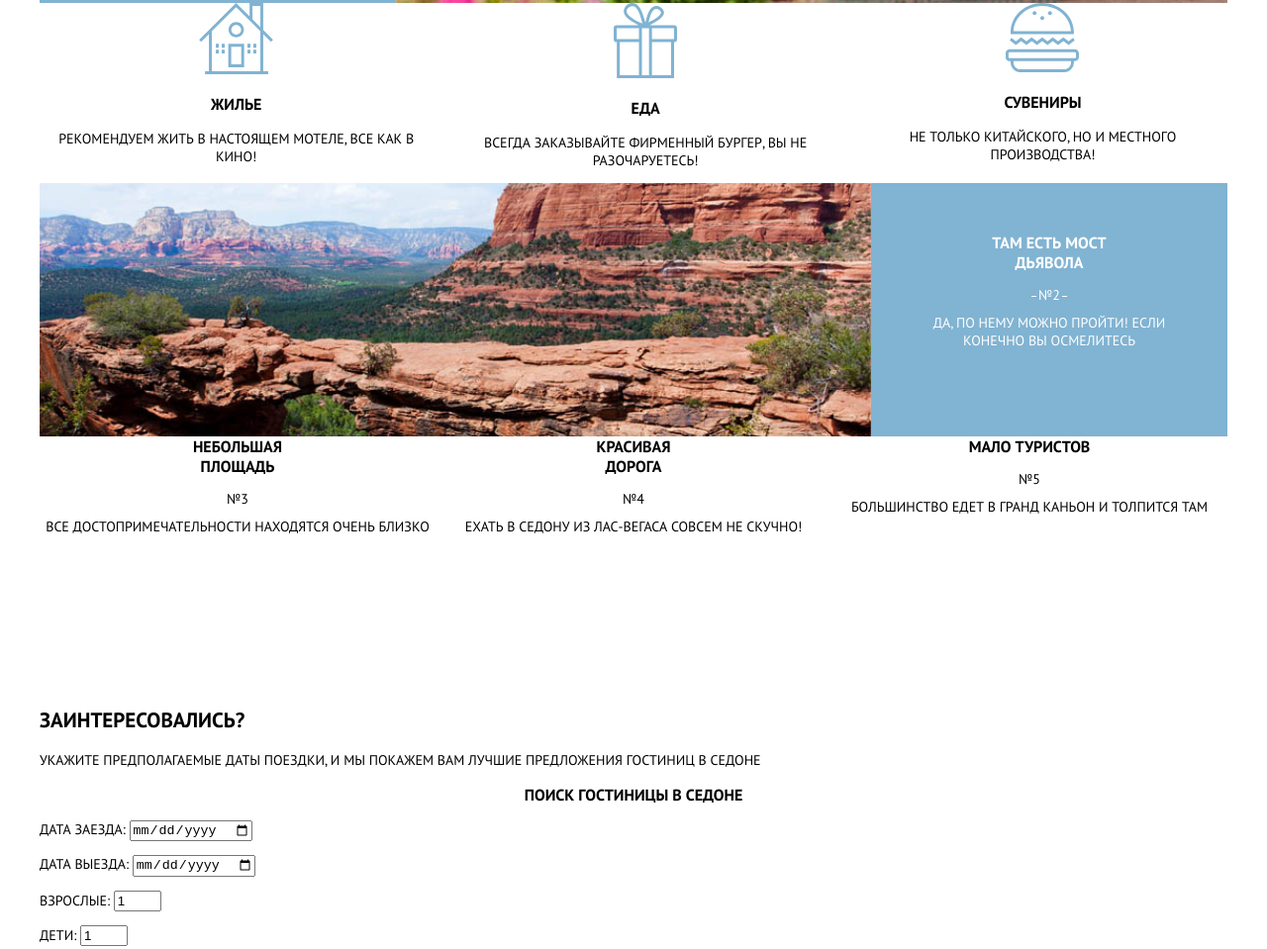
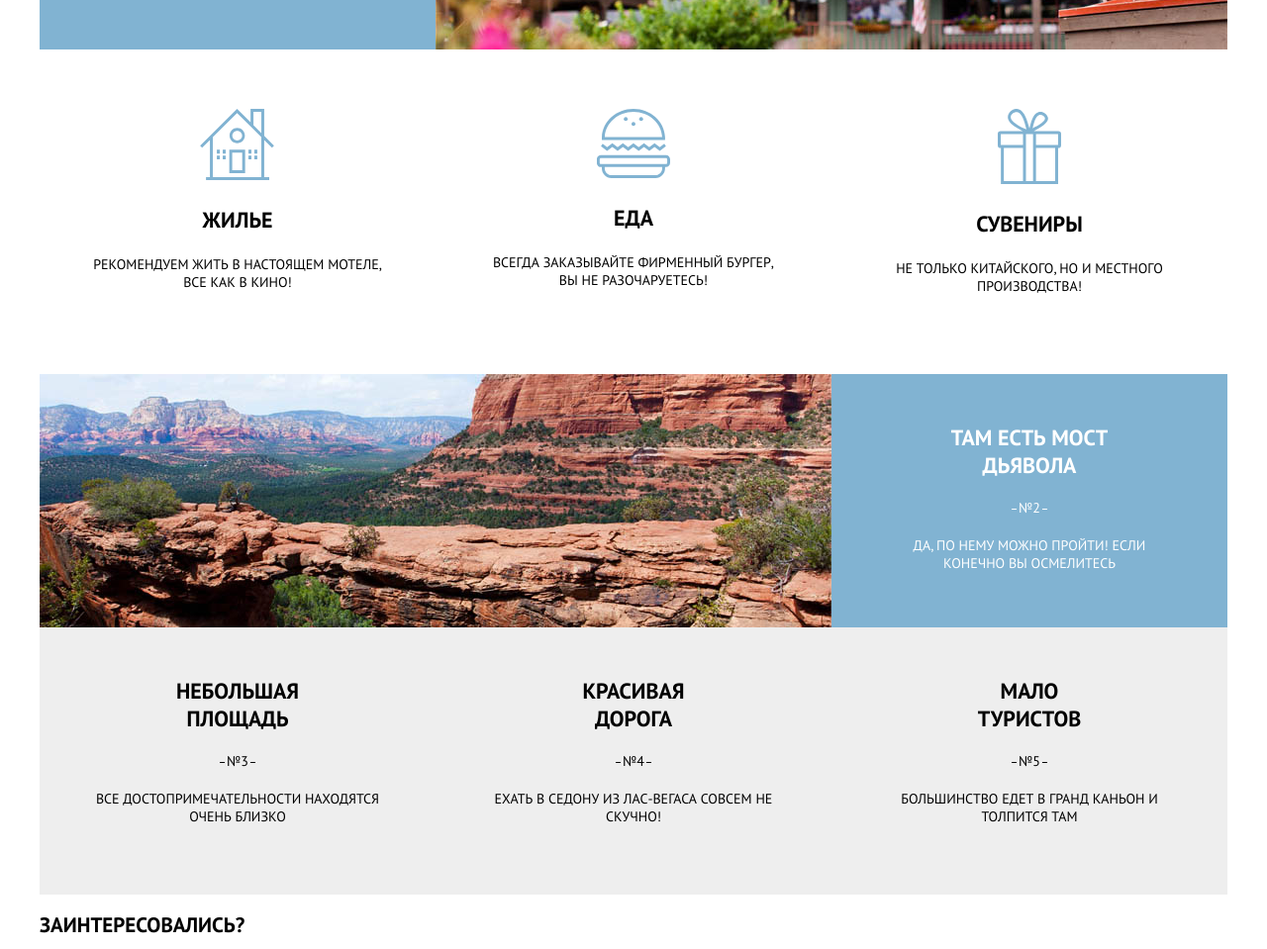
Before and after one commit to NataliaKalacheva/sedona, a plain HTML site: page index.html in a window 1280 px wide. Shown: the part 977-1936 px from the top of the page at 99% size. Drawn offline with Linux system fonts and the light colour scheme; a web font is replaced by a local one.

Commit message:
finish advantages block

```diff
--- a/index.html
+++ b/index.html
@@ -65,12 +65,12 @@
                 <p>Рекомендуем жить в настоящем мотеле, все как в кино!</p>
               </li>
               <li>
-                <img src="img/svg/icon-2.svg" alt="icon" />
+                <img src="img/svg/icon-3.svg" alt="icon" />
                 <h3>Еда</h3>
                 <p>Всегда заказывайте фирменный бургер, вы не разочаруетесь!</p>
               </li>
               <li>
-                <img src="img/svg/icon-3.svg" alt="icon" />
+                <img src="img/svg/icon-2.svg" alt="icon" />
                 <h3>Сувениры</h3>
                 <p>Не только китайского, но и местного производства!</p>
               </li>
@@ -88,27 +88,32 @@
               <img src="img/photo-02.jpg" alt="Фотография города" />
             </div>
           </li>
+          <div class="grey-list">
             <li class="content-item">
               <h3 class="content-item-title">Небольшая площадь</h3>
               <p>
-              <span class="item-number">№3</span> Все достопримечательности
-              находятся очень близко
+                <span class="item-number black">№3</span> Все
+                достопримечательности находятся очень близко
               </p>
             </li>
             <li class="content-item">
               <h3 class="content-item-title">Красивая дорога</h3>
               <p>
-              <span class="item-number">№4</span>Ехать в Седону из Лас-Вегаса
-              совсем не скучно!
+                <span class="item-number black">№4</span>Ехать в Седону из
+                Лас-Вегаса совсем не скучно!
               </p>
             </li>
             <li class="content-item">
-            <h3 class="content-item-title">Мало туристов</h3>
+              <h3 class="content-item-title">
+                Мало<br />
+                туристов
+              </h3>
               <p>
-              <span class="item-number">№5</span>Большинство едет в Гранд Каньон
-              и толпится там
+                <span class="item-number black">№5</span>Большинство едет в
+                Гранд Каньон и толпится там
               </p>
             </li>
+          </div>
         </ul>
       </section>
       <section>
--- a/styles.css
+++ b/styles.css
@@ -31,7 +31,7 @@ a:active {
 /*Главное меню*/
 .navbar {
   position: relative;
-  min-height: 56px;
+  min-height: 46px;
   background-color: #fff;
 }
 .navbar-list {
@@ -47,7 +47,7 @@ a:active {
   display: block;
   width: 239px;
 
-  padding: 20px 0;
+  padding: 15px 0;
   box-sizing: border-box;
   text-align: center;
 }
@@ -55,7 +55,7 @@ a:active {
 .navbar-logo {
   position: absolute;
   left: 50%;
-  top: 50%;
+  top: 70%;
   transform: translate(-50%, -50%);
   z-index: 1;
 }
@@ -68,16 +68,16 @@ a:active {
   background-color: #d2b8b0;
   background-image: url(img/bg-welcome.jpg);
   background-repeat: no-repeat;
-
+  background-position: 50% 30%;
   text-align: center;
 }
 
 .welcome-title {
   margin-top: 0;
-  margin-bottom: 50px;
+  margin-bottom: 40px;
   font-family: "Big Shoulders Text", cursive;
   font-weight: 900;
-  font-size: 44px;
+  font-size: 50px;
   color: #81b3d2;
 }
 
@@ -103,9 +103,9 @@ a:active {
 
 .welcome-big-title {
   margin-top: 0;
-  margin-bottom: 50px;
+  margin-bottom: 40px;
 
-  font-size: 80px;
+  font-size: 100px;
   color: #fff;
 }
 
@@ -132,7 +132,7 @@ a:active {
 /*Преимущества*/
 .main-content h1,
 h3 {
-  font-size: 16px;
+  font-size: 22px;
   text-align: center;
 }
 
@@ -143,7 +143,10 @@ h3 {
 }
 
 .content-title {
-  margin: 50px 0 25px 0;
+  width: 460px;
+  margin: 0 auto;
+  padding-top: 50px;
+  padding-bottom: 20px;
 }
 
 .content-subtitle {
@@ -151,7 +154,7 @@ h3 {
 }
 
 .content-photo {
-  width: 70%;
+  width: 66.66666%;
   height: 256px;
   overflow: hidden;
 }
@@ -159,29 +162,16 @@ h3 {
 .content-photo img {
   width: 100%;
 }
+.content-list p {
+  width: 300px;
+  margin: 0 auto;
+}
 
 .content-text {
-  width: 30%;
+  width: 33.3333%;
+  min-height: 256px;
   padding: 50px;
   box-sizing: border-box;
-}
-
-.content-list {
-  display: flex;
-  flex-wrap: wrap;
-}
-
-.content-item {
-  width: 400px;
-  min-height: 256px;
-  text-align: center;
-}
-
-.full-item {
-  width: 100%;
-  display: flex;
-  flex-wrap: wrap;
-  flex-flow: wrap;
 }
 .first-photo {
   order: 0;
@@ -195,20 +185,51 @@ h3 {
   background-color: #81b3d2;
   color: #fff;
 }
-.content-sublist {
+.content-list {
   display: flex;
+  flex-wrap: wrap;
 }
 
+.content-item {
+  width: 33.333%;
+
+  text-align: center;
+}
+
+.full-item {
+  width: 100%;
+  min-height: 256px;
+  display: flex;
+  flex-wrap: wrap;
+  flex-flow: wrap;
+  align-items: center;
+}
+
+.content-sublist {
+  width: 100%;
+  display: flex;
+  justify-content: space-between;
+  margin: 60px 0 80px;
+  background-color: #fff;
+}
+.content-sublist li {
+  width: 33.3333%;
+  /* margin-right: 100px; */
+}
 .content-item-title {
-  width: 130px;
+  width: 180px;
   margin: 0 auto;
+  margin-bottom: 20px;
 }
 
 .item-number {
   display: block;
-  margin-bottom: 10px;
+  margin-bottom: 20px;
 }
-
+.item-number.black:before,
+.item-number.black:after {
+  background-color: #000000;
+}
 .item-number:before,
 .item-number:after {
   content: "";
@@ -219,3 +240,12 @@ h3 {
   background-color: #fff;
   vertical-align: middle;
 }
+
+.grey-list {
+  display: flex;
+  justify-content: space-between;
+  width: 100%;
+  padding: 50px 0 70px;
+  box-sizing: border-box;
+  background-color: #eee;
+}
```
Lines whose indentation alone changed are shown as unchanged.
